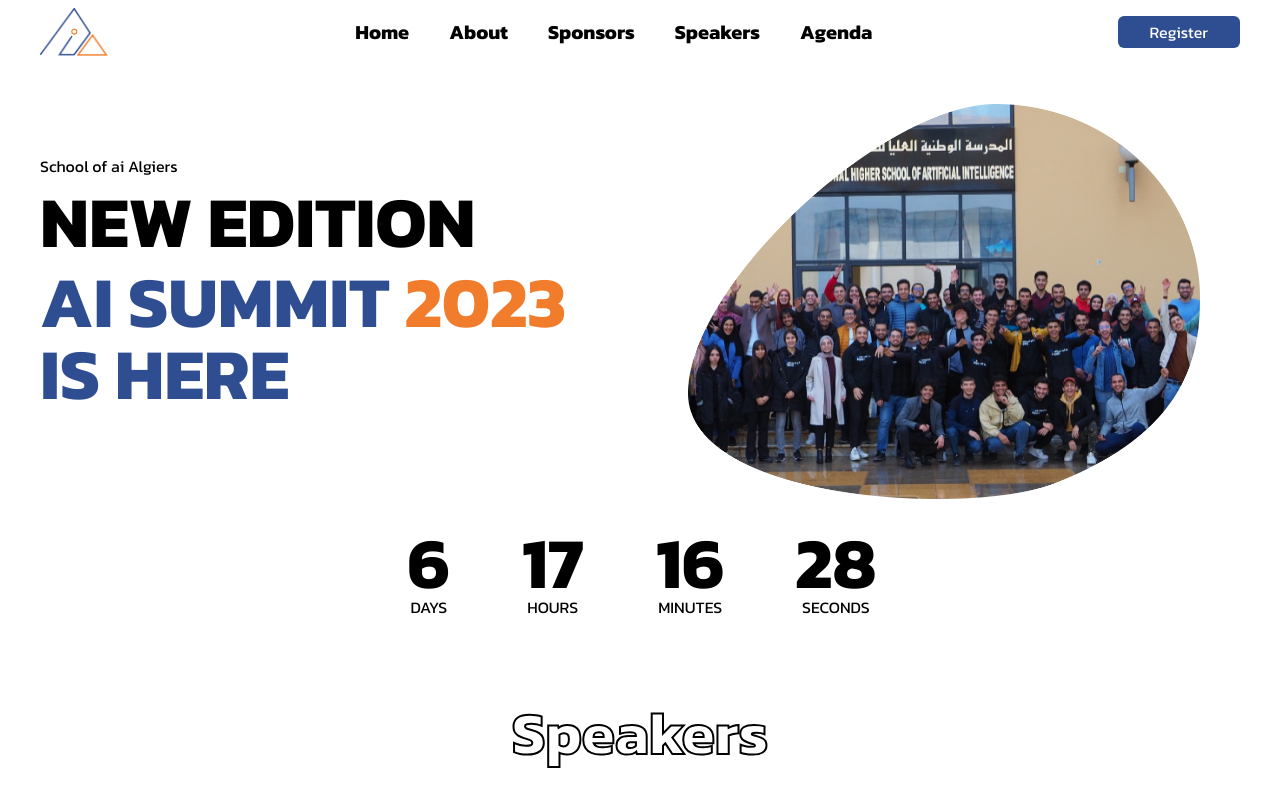
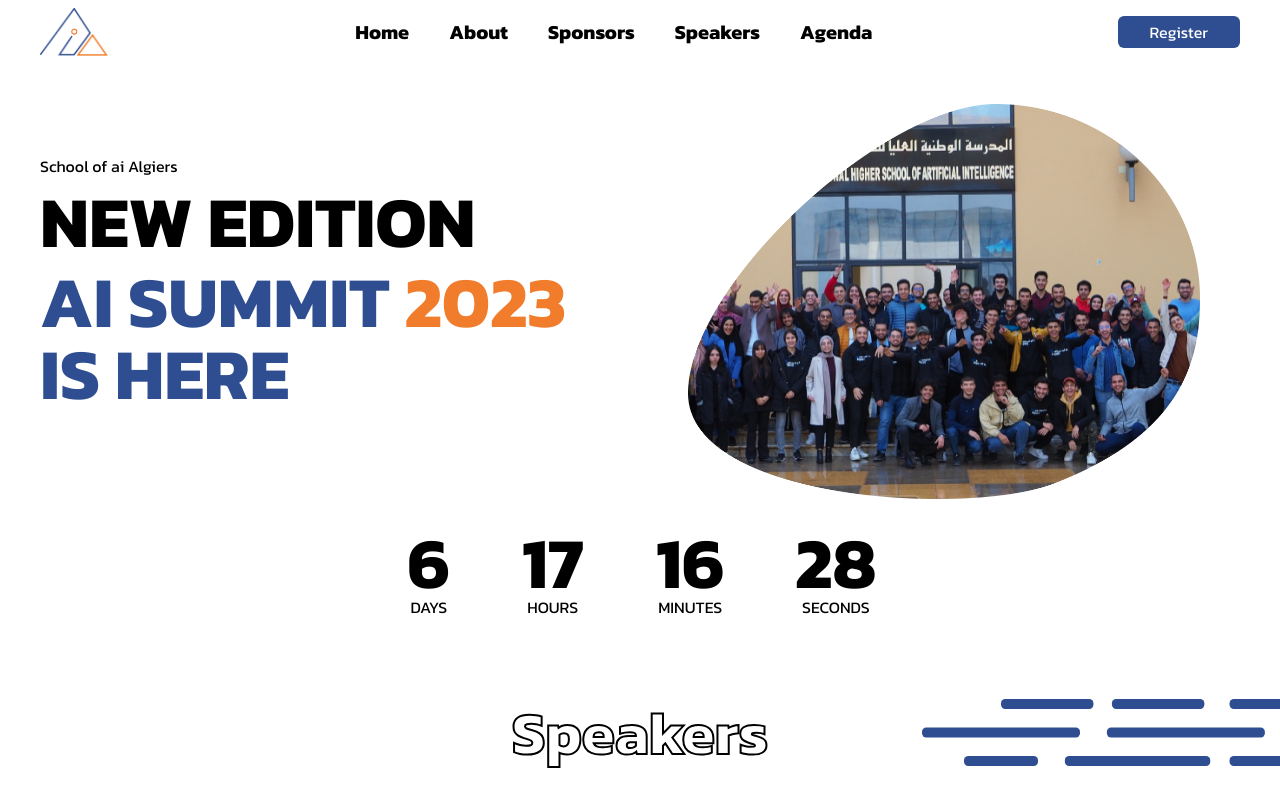
Before and after one commit to SchoolofAI-Algiers/ai-summit-23, a React (Create React App) app: page / in a window 1280 px wide. Shown: the top 800 px of the page. Built offline with nearby package versions, Linux system fonts and the light colour scheme; the HTML template or start-up script is replaced by a standard one; a web font is replaced by a local one.

Commit message:
add lines to speakers

```diff
--- a/src/data/data.jsx
+++ b/src/data/data.jsx
@@ -28,11 +28,14 @@
 import lines2_ from "../assets/assets2023/lines2.png"
 import next_ from "../assets/assets2023/next.svg"
 import prev_ from "../assets/assets2023/prev.svg"
+import lines_speakers_ from "../assets/assets2023/lines-speakers.svg"
+
 
 export const lines = lines_;
 export const lines2 = lines2_;
 export const next = next_;
 export const prev = prev_;
+export const lines_speakers = lines_speakers_;
 
 export const navLinks = [
   {
--- a/src/sections/Speakers.jsx
+++ b/src/sections/Speakers.jsx
@@ -1,5 +1,5 @@
 import SpeakerCard from "../components/speakers/SpeakerCard.jsx";
-import { speakers,next, prev } from "../data/data.jsx";
+import { speakers,next, prev,lines_speakers } from "../data/data.jsx";
 import Slider from "react-slick";
 import "slick-carousel/slick/slick.css";
 import "slick-carousel/slick/slick-theme.css";
@@ -76,8 +76,9 @@
 
     <section
       id="speakers"
-      className="py-14 px-20 sm:px-20 lg:px-[12vw] pt-[84px]  flex flex-col font-libre-franklin"
+      className="relative py-14 px-20 sm:px-20 lg:px-[12vw] pt-[84px]  flex flex-col font-libre-franklin"
     >
+      <img src={lines_speakers} alt="" className="absolute top-[11%] invisible md:visible right-0 w-[28%]"></img>
       <h1 className="text-6xl font-bold text-center font-kanit text-stroke text-white mb-8" style={{
         WebkitTextStroke: "2px black", // For Safari/Chrome
         textStroke: "2px black" // For other browsers
```
Also changed, not shown: src/assets/assets2023/lines-speakers.svg (added).
